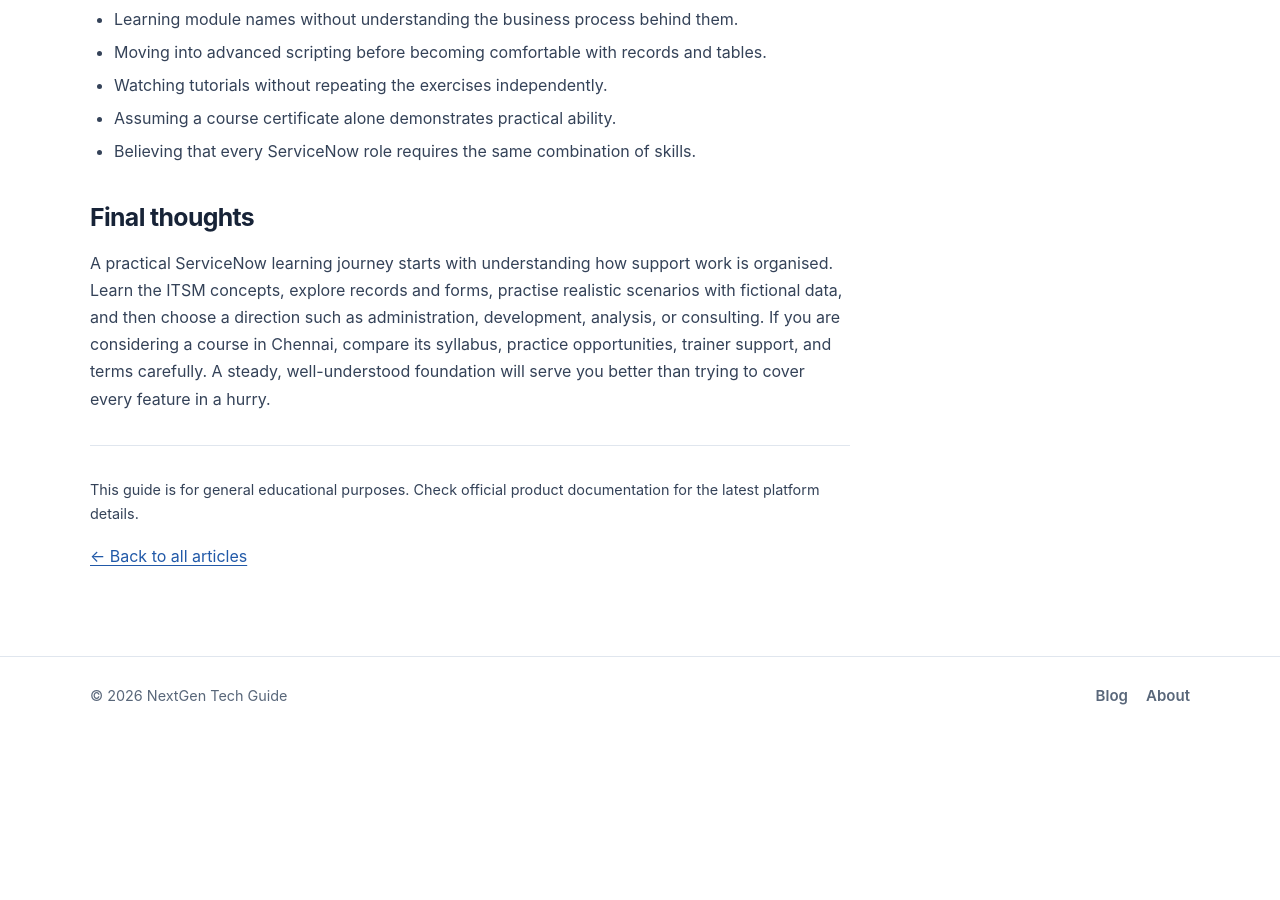
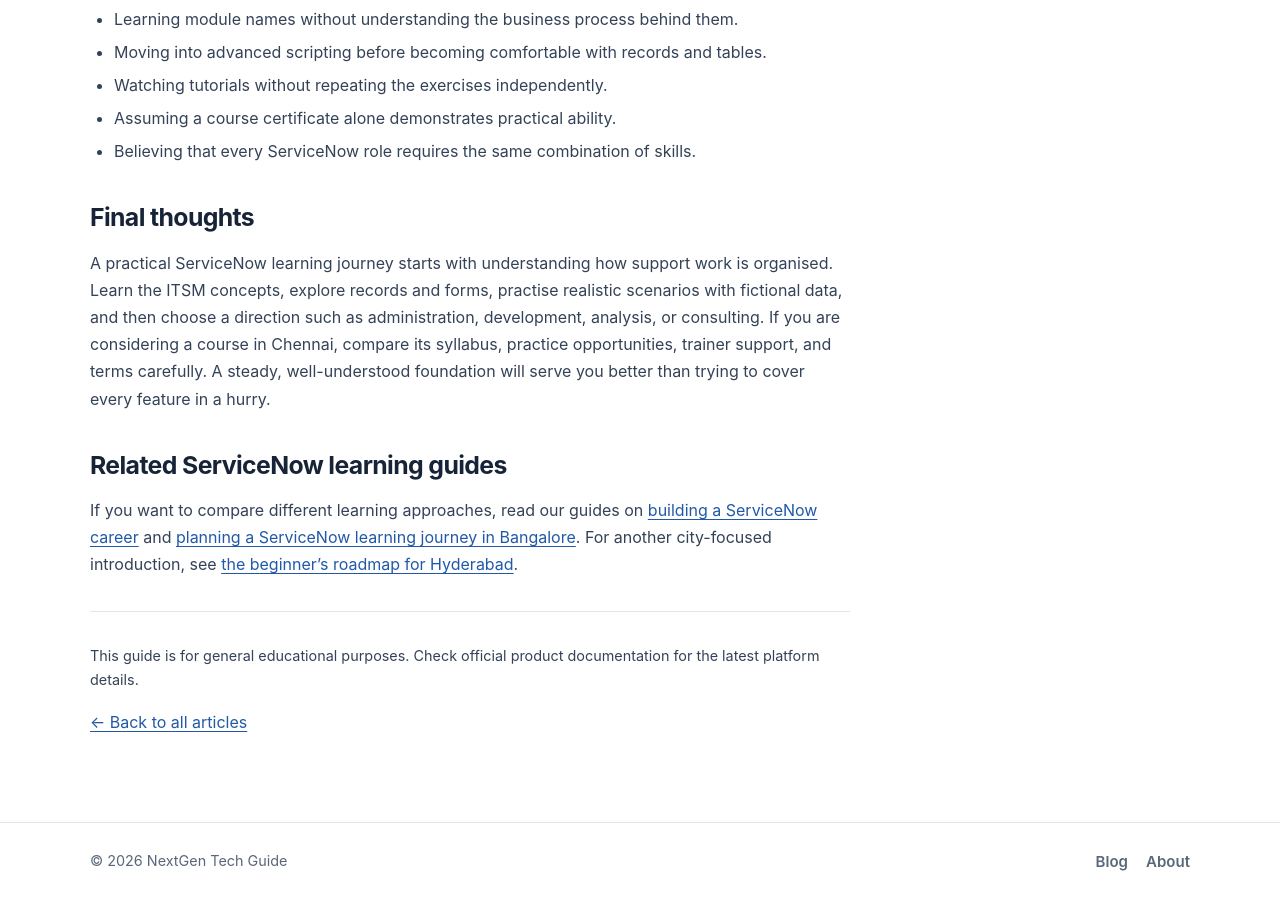
Before and after one commit to nextgentechguide/nextgentechguide.github.io, a Jekyll site: the page built from _posts/2026-11-02-learning-servicenow-support-scenarios-chennai.md, in a window 1280 px wide and 900 px high, scrolled down 3961 px. Built offline with Jekyll 4.4.1, drawn with Linux system fonts in a browser that asks for light colours; before the commit the page ends 4696 px from its top, so only the background shows below that.

Commit message:
Improve internal navigation and related article links

```diff
--- a/_posts/2026-11-02-learning-servicenow-support-scenarios-chennai.md
+++ b/_posts/2026-11-02-learning-servicenow-support-scenarios-chennai.md
@@ -112,3 +112,7 @@
 ## Final thoughts
 
 A practical ServiceNow learning journey starts with understanding how support work is organised. Learn the ITSM concepts, explore records and forms, practise realistic scenarios with fictional data, and then choose a direction such as administration, development, analysis, or consulting. If you are considering a course in Chennai, compare its syllabus, practice opportunities, trainer support, and terms carefully. A steady, well-understood foundation will serve you better than trying to cover every feature in a hurry.
+
+## Related ServiceNow learning guides
+
+If you want to compare different learning approaches, read our guides on [building a ServiceNow career]({{ '/blogs/building-a-career-in-servicenow/' | relative_url }}) and [planning a ServiceNow learning journey in Bangalore]({{ '/blogs/servicenow-learning-journey-bangalore/' | relative_url }}). For another city-focused introduction, see [the beginner's roadmap for Hyderabad]({{ '/blogs/servicenow-training-in-hyderabad.html' | relative_url }}).
```
